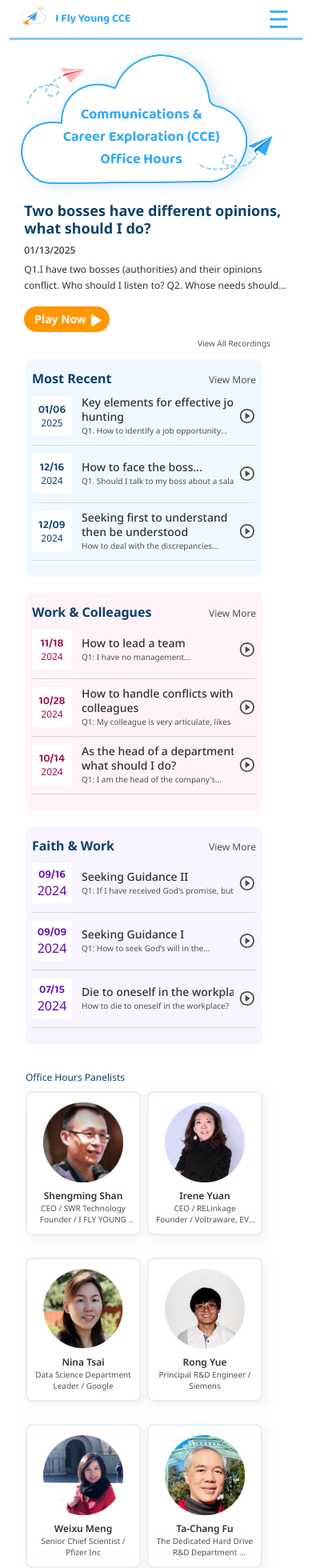
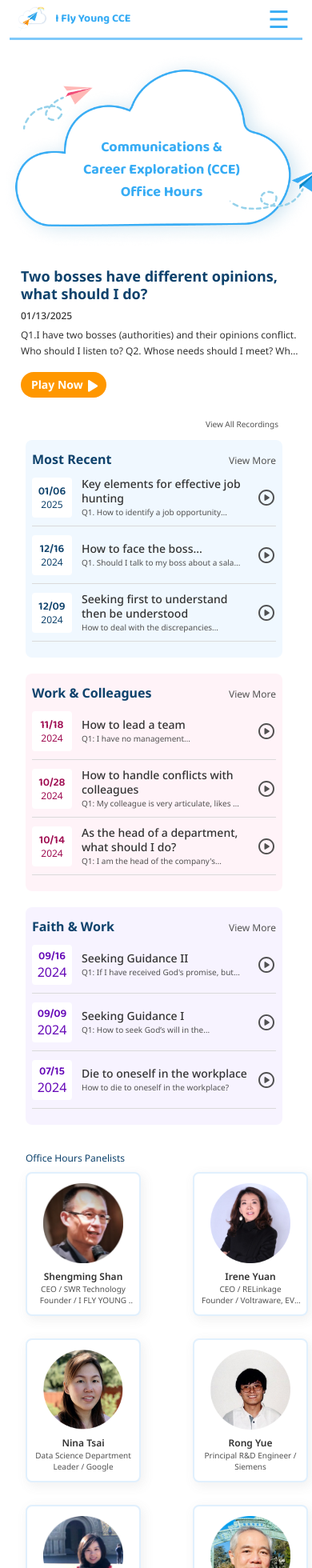
Before and after one commit to Xmeng-Li/I-Fly-Young-CCE-Website, a React (Create React App) app: page / in a window 390 px wide. Shown: the top 1960 px of the page at 80% size. Built offline with nearby package versions, Linux system fonts and the light colour scheme.

Commit message:
complete responsive part for oh & recording page

```diff
--- a/src/styles/header.css
+++ b/src/styles/header.css
@@ -83,8 +83,7 @@
     gap: 0px;
   }
 }
-
-@media (max-width: 769px) {
+@media (max-width: 768px) {
   .header {
     width: 100%;
   }
@@ -112,6 +111,9 @@
     padding: 10px;
     margin-top: -25px;
   }
+  .language-btn {
+    font-size: 16px;
+  }
 }
 
 @media (min-width: 320px) and (max-width: 425px) {
@@ -127,4 +129,10 @@
   .logo-title {
     font-size: 14px;
   }
+  .nav-text {
+    font-size: 14px;
+  }
+  .language-btn {
+    font-size: 14px;
+  }
 }
--- a/src/styles/officehour.css
+++ b/src/styles/officehour.css
@@ -1,6 +1,7 @@
 .top-container {
   display: flex;
   flex-direction: row;
+  width: 100%;
   padding: 30px 0px 30px 0px;
   justify-content: space-between;
   align-items: center;
@@ -33,7 +34,8 @@
 .new-recording {
   font-family: "Noto Sans";
   flex: 1;
-  width: 689px;
+  width: 100%;
+  max-width: 689px;
   padding: 24px;
   flex-direction: column;
   align-items: flex-start;
@@ -113,7 +115,8 @@
 .colleagues,
 .faith {
   display: flex;
-  width: 427px;
+  width: 100%;
+  max-width: 427px;
   padding: 16px 24px 12px 24px;
   flex-direction: column;
   flex: 1;
@@ -261,6 +264,8 @@
 
 /* Panelists */
 .panelists-section {
+  display: flex;
+  flex-direction: column;
   font-family: "Noto Sans";
   font-style: normal;
   font-weight: 400;
@@ -270,6 +275,7 @@
 }
 .title-and-airplane {
   display: flex;
+  flex-direction: row;
   justify-content: space-between;
   align-items: baseline;
   width: 100%;
@@ -280,7 +286,6 @@
   transform: rotate(-2.72deg);
   margin-right: 10px;
 }
-
 .panelists-title {
   color: var(--Blue-700, #0E426C);
   font-size: 20px;
@@ -290,14 +295,19 @@
 }
 .speaker-container {
   display: grid;
-  width: 1320px;
+  width: 100%;
+  max-width: 1320px;
   grid-template-columns: 1fr 1fr 1fr;
+  /* grid-template-columns: repeat(3, minmax(400px, 1fr)); */
   justify-content: center;
+  gap: 20px;
+  margin: 0 auto;
 }
 .speaker-card {
   display: flex;
   align-items: center;
-  width: 418px;
+  width: 100%;
+  max-width: 418px;
   height: 160px;
   background-color: #ffffff;
   border-radius: 8px;
@@ -307,6 +317,10 @@
   transition: transform 0.2s;
   gap: 18px;
   margin-bottom: 20px;
+}
+.speaker-card:hover {
+  background-color: var(--stroke-blue, #E1F0FD);
+  cursor: pointer;
 }
 .speaker-image {
   width: 120px;
@@ -624,7 +638,7 @@
   .most-recent,
   .colleagues,
   .faith {
-    width: 373px;
+    max-width: 373px;
   }
   .oh-each-recording {
     display: flex;
@@ -644,7 +658,163 @@
     flex-shrink: 0;
   }
 
+  /* Bottom Part */
+  .three-parts {
+    display: flex;
+    justify-content: space-between;
+  }
+  .left-and-mid {
+    display: flex;
+    flex-direction: row;
+    gap: 23px;
+    margin-right: 23px;
+  }
+  .left,
+  .mid {
+    width: 300px;
+  }
+  .right {
+    width: 514px;
+  }
+}
+
+@media (max-width: 1024px) {
+  .top-container {
+    width: 1150px;
+    padding: 20px 0;
+    align-items: center;
+  }
+  .view-all {
+    margin-right: -210px;
+  }
   /* Panelists */
+  .panelists-section {
+    padding: 10px 0px;
+  }
+  .title-and-airplane {
+    width: 120%;
+  }
+  .blue-airplane{
+    width: 210px;
+    height: 118px;
+  }
+  .speaker-container {
+    max-width: 1000px;
+    grid-template-columns: 1fr 1fr 1fr;
+    column-gap: 120px;
+    margin-left: 110px;
+  }
+  .speaker-card {
+    display: flex;
+    width: 280px;
+    height: 240px;
+    flex-direction: column;
+    justify-content: center;
+    align-items: center;
+    gap: 16px;
+    text-align: center;
+  }
+  .speaker-image {
+    width: 120px;
+    height: 120px;
+    object-fit: cover;
+  }
+  .speaker-name {
+    text-align: center;
+    color: var(--Text-primary, #333);
+    font-size: 20px;
+    font-weight: 600;
+  }
+  .speaker-role {
+    display: -webkit-box;
+    -webkit-box-orient: vertical;
+    -webkit-line-clamp: 2;
+    align-self: stretch;
+    overflow: hidden;
+    color: var(--Text-Grey, #525252);
+    text-align: center;
+    text-overflow: ellipsis;
+    font-size: 16px;
+    font-weight: 400;
+    line-height: normal;
+  }
+
+  .orange-airplane {
+    margin-right: -210px;
+  }
+}
+
+/* For iPad */
+@media (max-width: 768px) {
+  /* Top Section */
+  .top-container {
+    width: 755px;
+    flex-direction: column;
+    padding: 10px 0px;
+    align-items: center;
+    margin-left: -20px;
+  }
+  .new-recording {
+    max-width: 640px;
+  }
+  .new-audio-question {
+    display: -webkit-box;
+    -webkit-box-orient: vertical;
+    -webkit-line-clamp: 2;
+    align-self: stretch;
+    overflow: hidden;
+    text-overflow: ellipsis;
+  }
+
+  /* Main Section */
+  .view-all {
+    margin-right: 25px;
+  }
+  .recording-card {
+    flex-direction: column;
+    align-items: stretch;
+    padding: 10px 25px;
+  }
+  .most-recent,
+  .colleagues,
+  .faith {
+    display: flex;
+    max-width: 649px;
+    flex-direction: column;
+  }
+  .oh-each-recording:nth-child(n+4) {
+    display: none;
+  }
+  .oh-each-recording {
+    display: flex;
+    align-items: center;
+    justify-content: space-between;
+    gap: 0px;
+  }
+  .oh-title,
+  .oh-question {
+    width: 477px;
+  }
+
+  /* Panelists */
+  .panelists-section {
+    padding: 10px 25px;
+  }
+  .title-and-airplane {
+    width: 95%;
+  }
+  .blue-airplane{
+    width: 150px;
+    height: 80px;
+    transform: rotate(-2.72deg);
+    margin-right: 10px;
+  }
+  .speaker-container {
+    max-width: 649px;
+    grid-template-columns: 1fr 1fr;
+    column-gap: 80px;
+    margin-left: 0px;
+  }
   .speaker-card {
     display: flex;
     width: 280px;
@@ -681,125 +851,11 @@
   }
 
   /* Bottom Part */
-  .three-parts {
-    display: flex;
-    justify-content: space-between;
-  }
-  .left-and-mid {
-    display: flex;
-    flex-direction: row;
-    gap: 23px;
-    margin-right: 23px;
-  }
-  .left,
-  .mid {
-    width: 300px;
-  }
-  .right {
-    width: 514px;
-  }
-}
-
-@media (min-width: 770px) and (max-width: 1199px) {
-  .top-container {
-    width: 1150px;
-    flex-direction: row;
-    padding: 20px 0;
-    align-items: center;
-  }
-  .view-all {
-    margin-right: auto;
-  }
-  .title-and-airplane {
-    width: 120%;
-  }
-  /* .title-and-airplane {
-    position: relative;
-  } */
-  /* .blue-airplane {
-    position: absolute;
-  } */
-  .orange-airplane {
-    display: none;
-  }
-}
-
-/* For iPad */
-@media (max-width: 769px) {
-  /* Top Section */
-  .top-container {
-    flex-direction: column;
-    padding: 20px 0;
-    align-items: center;
-  }
-  .new-recording {
-    width: 640px;
-  }
-  .new-audio-question {
-    display: -webkit-box;
-    -webkit-box-orient: vertical;
-    -webkit-line-clamp: 2;
-    align-self: stretch;
-    overflow: hidden;
-    text-overflow: ellipsis;
-  }
-
-  /* Main Section */
-  .view-all {
-    margin-right: 25px;
-  }
-  .recording-card {
-    flex-direction: column;
-    align-items: stretch;
-    padding: 10px 25px;
-  }
-  .most-recent,
-  .colleagues,
-  .faith {
-    width: 649px;
-    flex-direction: column;
-  }
-  .oh-each-recording:nth-child(n+4) {
-    display: none;
-  }
-  .oh-each-recording {
-    display: flex;
-    align-items: center;
-    justify-content: space-between;
-    gap: 0px;
-  }
-  .oh-title,
-  .oh-question {
-    width: 477px;
-  }
-
-  /* Panelists */
-  .panelists-section {
-    padding: 10px 25px;
-  }
-  .title-and-airplane {
-    width: 95%;
-  }
-  .blue-airplane{
-    width: 150px;
-    height: 80px;
-    transform: rotate(-2.72deg);
-    margin-right: 10px;
-  }
-  .speaker-container {
-    width: 649px;
-    grid-template-columns: 1fr 1fr;
-    column-gap: 80px;
-  }
-
-  /* Bottom Part */
   .officehour-container {
     padding: 0px 25px;
   }
   .orange-airplane {
     display: none;
-    /* width: 350px;
-    height: 35px; */
   }
   .three-parts {
     display: flex;
@@ -820,34 +876,36 @@
   }
 }
 
-/* For Mobile */
-@media (min-width: 320px) and (max-width: 425px) {
+/* For Mobile 1*/
+@media (max-width: 425px) {
   /* Top Section */
   .top-container {
+    width: 400px;
+    display: flex;
     flex-direction: column;
-    padding: 0px;
+    padding: 15px 0;
     align-items: center;
+    margin-left: -10px;
+    margin-bottom: -20px;
   }
   .cloud {
-    width: 90%;
+    width: 100%;
   }
   .cloud-title {
     top: 60%;
-    left: 45%;
+    left: 50%;
     width: 200px;
     font-size: 18px;
     font-weight: 700;
   }
   .new-recording {
-    width: 90%;
     align-items: center;
-    padding: 0;
   }
   .new-audio-title{
+    width: 100%;
     align-self: stretch;
     font-size: 18px;
     font-style: normal;
-    font-weight: 700;
     line-height: 22px;
   }
   .new-audio-date {
@@ -875,13 +933,13 @@
   .view-all a {
     font-size: 10px;
     font-weight: 400;
-    margin-right: 15px;
+    margin-right: 5px;
 
   }
   .most-recent,
   .colleagues,
   .faith {
-    width: 296px;
+    max-width: 385px;
     padding: 12px 8px 8px 8px;
   }
   .category-title {
@@ -939,12 +997,13 @@
     margin-bottom: 10px;
   }
   .speaker-container {
-    width: 296px;
+    max-width: 385px;
     justify-content: space-between;
     row-gap: 8px;
-    column-gap: 8px;
+    column-gap: 65px;
     flex-wrap: wrap;
   }
+
   .speaker-card {
     width: 144px;
     height: 180px;
@@ -969,9 +1028,8 @@
 
   /* Bottom Part */
   .officehour-container {
-    margin-top: -70px;
+    margin-top: -75px;
     margin-left: -5px;
-    /* padding: 0; */
   }
   .office-title {
     font-size: 12px;
@@ -995,7 +1053,7 @@
     font-size: 12px;
   }
   .left {
-    width: 296px;
+    width: 350px;
     height: 86px;
     margin-bottom: 12px;
   }
@@ -1011,7 +1069,7 @@
     margin-bottom: 8px;
   }
   .mid {
-    width: 296px;
+    width: 350px;
     height: 104px;
   }
   .mid-part {
@@ -1032,9 +1090,8 @@
     padding: 2px 10px;
     margin-left: 20px;
   }
-
   .right {
-    width: 296px;
+    width: 350px;
     height: 262px;
     margin-top: 12px;
   }
@@ -1083,3 +1140,109 @@
     line-height: 16px;
   }
 }
+
+/* For Mobile 2*/
+@media (max-width: 375px) {
+  /* Top Section */
+  .top-container {
+    width: 350px;
+    margin-bottom: -20px;
+  }
+  .view-all a {
+    font-size: 10px;
+    font-weight: 400;
+    margin-right: 5px;
+  }
+  /* Panelists */
+  .speaker-container {
+    max-width: 385px;
+    justify-content: space-between;
+    row-gap: 8px;
+    column-gap: 8px;
+    flex-wrap: wrap;
+  }
+  .speaker-card {
+    width: 144px;
+    height: 180px;
+    gap: 8px;
+    padding: 8px;
+    border: 2px solid var(--stroke-blue, #E1F0FD);
+  }
+  .speaker-image {
+    width: 100px;
+    height: 100px;
+    object-fit: cover;
+  }
+  .speaker-name {
+    text-align: center;
+    color: var(--Text-primary, #333);
+    font-size: 12px;
+    font-weight: 600;
+  }
+  .speaker-role {
+    font-size: 10px;
+  }
+
+  /* Bottom Part */
+  .left,
+  .mid,
+  .right {
+    width: 296px;
+  }
+}
+
+/* For Mobile 3*/
+@media (max-width: 320px) {
+  /* Top Section */
+  .top-container {
+    width: 300px;
+    margin-left: 0px;
+    margin-bottom: -20px;
+  }
+  .view-all {
+    margin-right: -25px;
+  }
+  .most-recent,
+  .colleagues,
+  .faith {
+    display: flex;
+    width: 130%;
+    max-width: 296px;
+    flex: 1;
+  }
+
+  /* Panelists */
+  .speaker-container {
+    max-width: 300px;
+    justify-content: space-between;
+    column-gap: 8px;
+    flex-wrap: wrap;
+  }
+  .speaker-card {
+    width: 144px;
+    height: 180px;
+    gap: 8px;
+    padding: 8px;
+    border: 2px solid var(--stroke-blue, #E1F0FD);
+  }
+  .speaker-image {
+    width: 100px;
+    height: 100px;
+    object-fit: cover;
+  }
+  .speaker-name {
+    text-align: center;
+    color: var(--Text-primary, #333);
+    font-size: 12px;
+    font-weight: 600;
+  }
+  .speaker-role {
+    font-size: 10px;
+  }
+  /* Bottom Part */
+  .left,
+  .mid,
+  .right {
+    width: 296px;
+  }
+}
--- a/src/styles/recording.css
+++ b/src/styles/recording.css
@@ -332,7 +332,13 @@ select:focus {
   color: var(--Text-orange, #7C300B);;
 }
 
-@media (max-width: 769px) {
+@media (max-width: 1024) {
+  .recording-page {
+    width: 100%;
+  }
+}
+
+@media (max-width: 768px) {
   /* Filters */
   select {
     display: flex;
@@ -485,7 +491,6 @@ select:focus {
     display: flex;
     margin-top: 12px;
     align-items: center;
-    margin-bottom: 12px;
   }
   .player {
     height: 30px;
```
Also changed, not shown: src/components/officeHours/Recording.tsx (+0 -13 lines).
